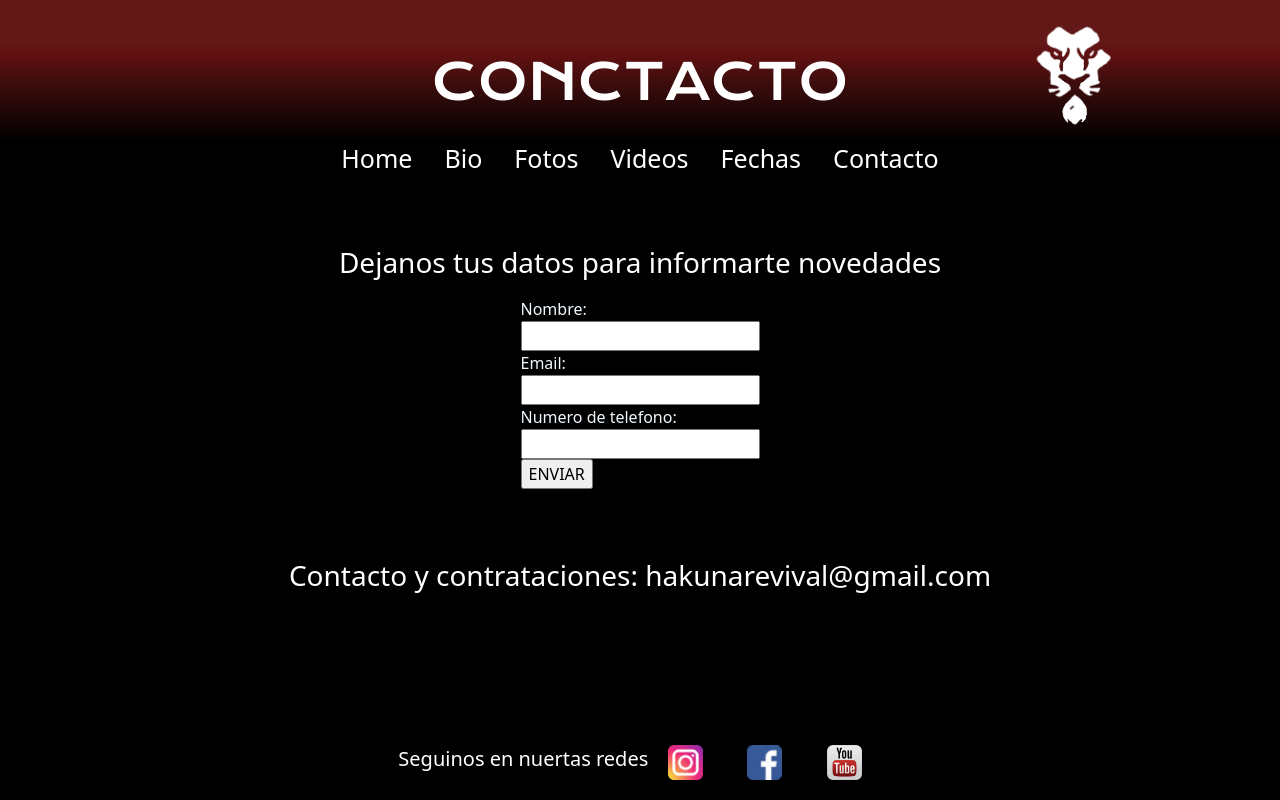
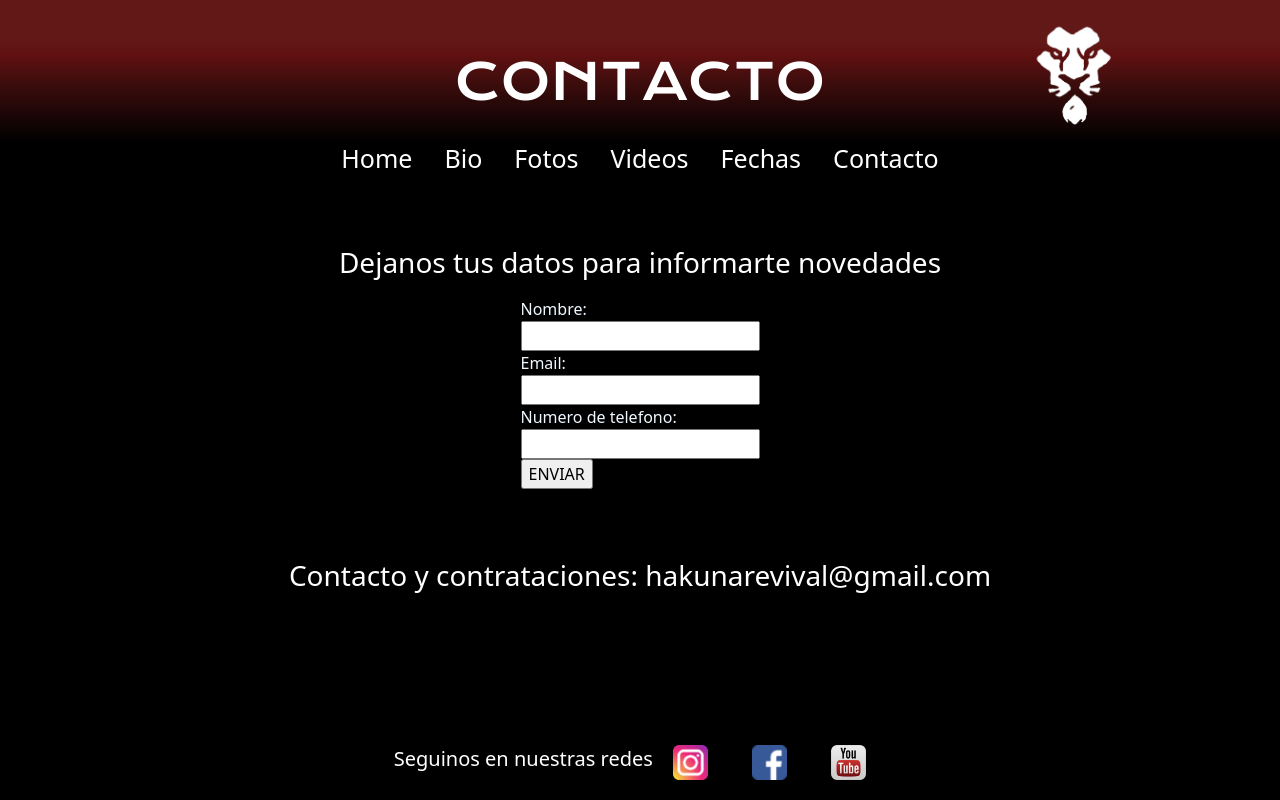
Before and after one commit to sergiolfc/hakunaentregafinal, a website: page paginas/contacto.html in a window 1280 px wide. Drawn offline with nearby package versions, Linux system fonts and the light colour scheme; a web font is replaced by a local one.

Commit message:
correccionerrores

```diff
--- a/paginas/contacto.html
+++ b/paginas/contacto.html
@@ -25,7 +25,7 @@
 
   <header class="header">
     <img src="../Imagenes/logoHakunafondo.png" alt="Logo banda"class="logobanda">
-     <h1 class="titulo">CONCTACTO</h1>
+     <h1 class="titulo">CONTACTO</h1>
     <ul class="nav justify-content-center">
       <li class="nav-item">
         <a class="nav-link" aria-current="page" href="../index.html">Home</a>
@@ -64,7 +64,7 @@
    </main>
 
    <footer class="footernuevo">
-    <div class="textoFooter"><p>Seguinos en nuertas redes</p></div>
+    <div class="textoFooter"><p>Seguinos en nuestras redes</p></div>
     <div>
    <a href="https://www.instagram.com/hakunarevival " target="_blank">
        <img src="../Imagenes/Instagram logo mini.png" alt="logo instagram" class="iconosredes"></a>
```
Also changed, not shown: index.html (+1 -1 lines), paginas/bio.html (+1 -1 lines), paginas/fechas.html (+1 -1 lines), paginas/fotos.html (+1 -1 lines), paginas/videos.html (+1 -1 lines).
